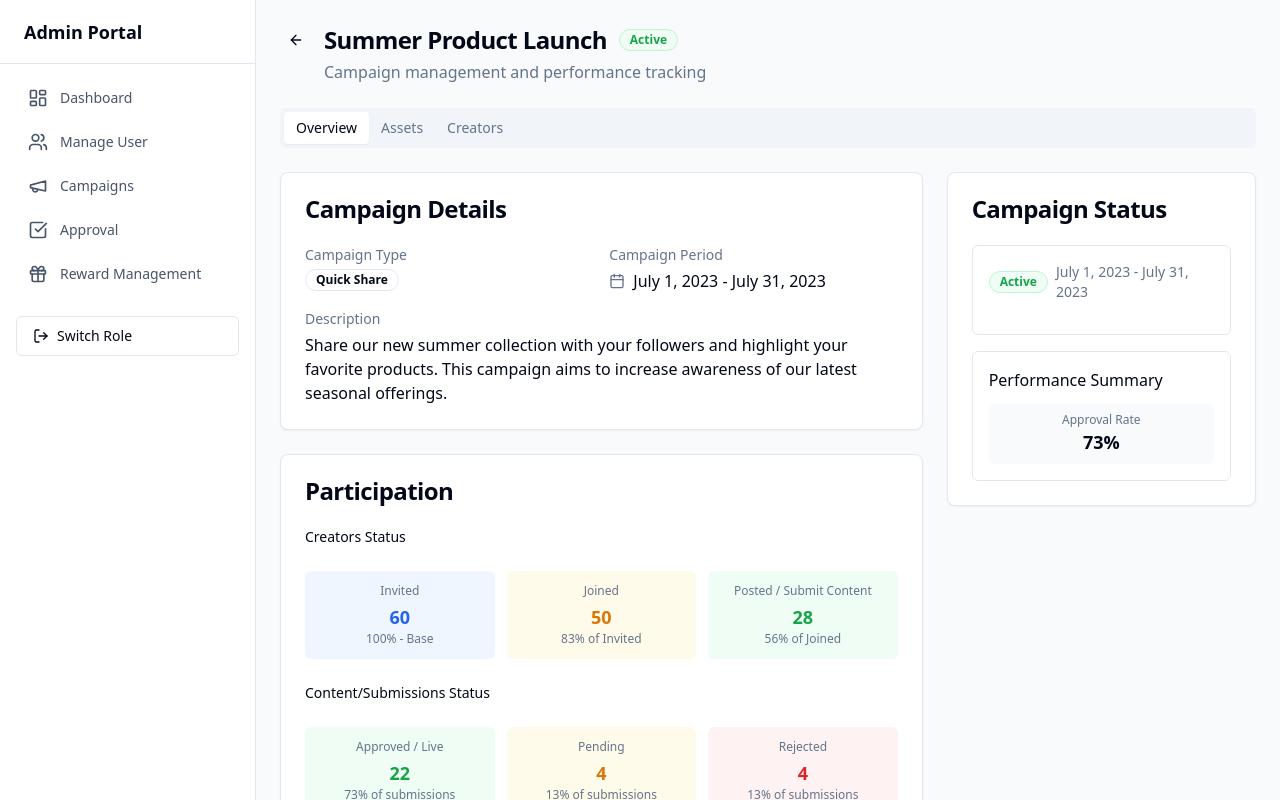
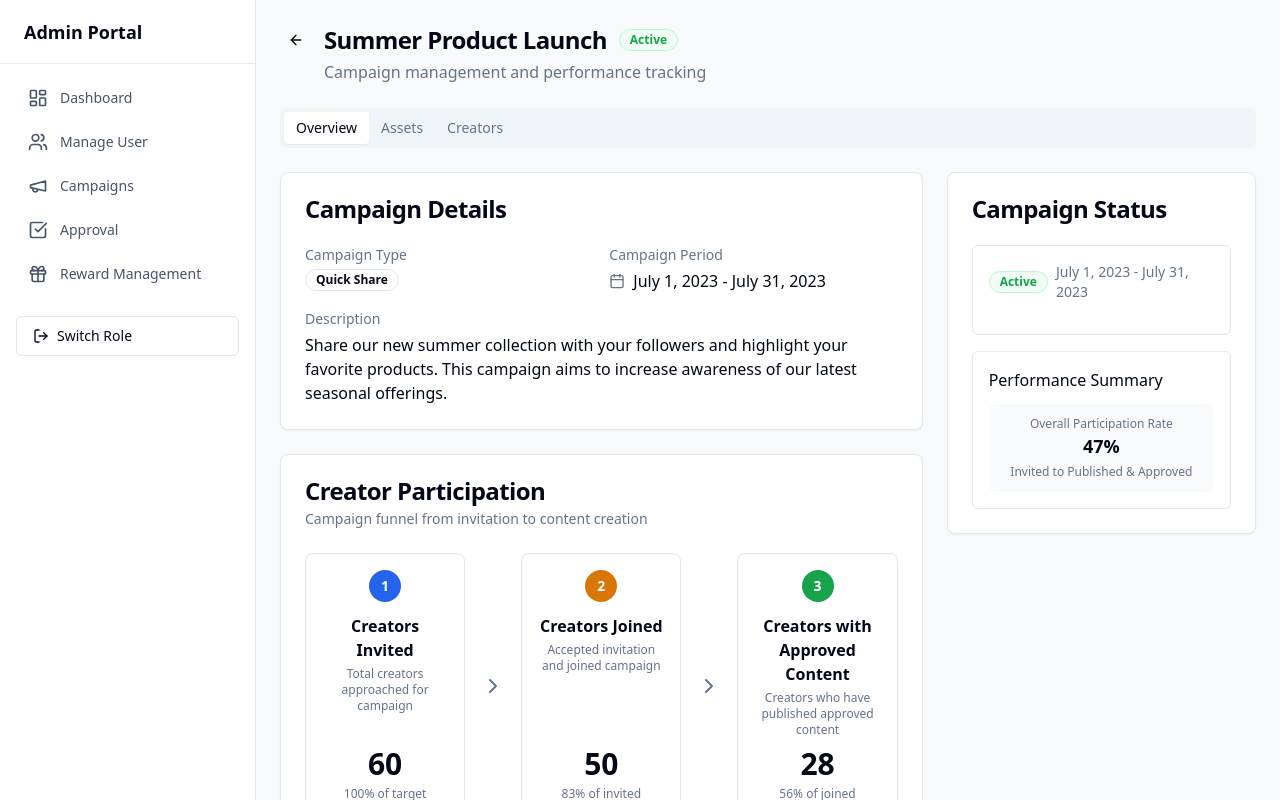
Before and after one commit to mdwikycahyo/eap-saas-mockup, a Next.js app: page /admin/campaigns/1 in a window 1280 px wide. Shown: the top 800 px of the page. Built offline with nearby package versions, Linux system fonts and the light colour scheme.

Commit message:
minor enhancement on super admin and major at campaign detail

```diff
--- a/app/admin/campaigns/[id]/page.tsx
+++ b/app/admin/campaigns/[id]/page.tsx
@@ -5,8 +5,8 @@ import { Card, CardContent, CardDescription, CardHeader, CardTitle } from "@/com
 import { Tabs, TabsList, TabsTrigger, TabsContent } from "@/components/ui/tabs"
 import { Button } from "@/components/ui/button"
 import { Badge } from "@/components/ui/badge"
-import { Textarea } from "@/components/ui/textarea"
-import { Calendar, Download, ArrowLeft, FileText, ImageIcon, VideoIcon } from "lucide-react"
+import { Textarea } from "@/components/ui/textarea" // Keep Textarea if used elsewhere, or remove if only for assets
+import { Calendar, Download, ArrowLeft, FileText, ImageIcon, VideoIcon, ChevronRight, ChevronDown } from "lucide-react"
 import { useRouter } from "next/navigation"
 import { CustomPagination } from "@/components/ui/custom-pagination"
 
@@ -365,71 +365,85 @@ export default function CampaignDetail({ params }: CampaignDetailProps) {
                   </div>
                 </CardContent>
               </Card>
-
               <div className="space-y-6 mt-6">
                 <Card>
                   <CardHeader>
-                    <CardTitle>Participation</CardTitle>
+                    <CardTitle>Creator Participation</CardTitle>
+                    <CardDescription>Campaign funnel from invitation to content creation</CardDescription>
                   </CardHeader>
                   <CardContent>
-                    <div className="space-y-6">
-                      <h3 className="text-sm font-medium">Creators Status</h3>
-                      <div className="grid grid-cols-3 gap-3">
-                        <div className="p-3 bg-blue-50 rounded-md text-center">
-                          <p className="text-xs text-muted-foreground mb-1">Invited</p>
-                          <p className="text-lg font-bold text-blue-600">{campaign.invited}</p>
-                          <p className="text-xs text-muted-foreground">100% - Base</p>
+                    <div className="flex flex-col md:flex-row items-stretch justify-between gap-4">
+                      {/* Step 1: Invited */}
+                      <div className="flex-1 p-4 border rounded-lg text-center flex flex-col justify-between">
+                        <div>
+                          <div className="flex items-center justify-center mb-3">
+                            <span className="bg-blue-600 text-white rounded-full h-8 w-8 flex items-center justify-center text-sm font-bold">
+                              1
+                            </span>
+                          </div>
+                          <h4 className="font-semibold text-base mb-1">Creators Invited</h4>
+                          <p className="text-xs text-muted-foreground mb-2">Total creators approached for campaign</p>
                         </div>
-                        <div className="p-3 bg-amber-50 rounded-md text-center">
-                          <p className="text-xs text-muted-foreground mb-1">Joined</p>
-                          <p className="text-lg font-bold text-amber-600">{campaign.participants}</p>
+                        <div>
+                          <p className="text-3xl font-bold mb-1">{campaign.invited}</p>
+                          <p className="text-xs text-muted-foreground">100% of target</p>
+                        </div>
+                      </div>
+
+                      <div className="hidden md:flex items-center justify-center text-muted-foreground">
+                        <ChevronRight className="h-6 w-6" />
+                      </div>
+                      <div className="flex md:hidden items-center justify-center text-muted-foreground my-2">
+                        <ChevronDown className="h-6 w-6" />
+                      </div>
+
+                      {/* Step 2: Joined */}
+                      <div className="flex-1 p-4 border rounded-lg text-center flex flex-col justify-between">
+                        <div>
+                          <div className="flex items-center justify-center mb-3">
+                            <span className="bg-amber-600 text-white rounded-full h-8 w-8 flex items-center justify-center text-sm font-bold">
+                              2
+                            </span>
+                          </div>
+                          <h4 className="font-semibold text-base mb-1">Creators Joined</h4>
+                          <p className="text-xs text-muted-foreground mb-2">Accepted invitation and joined campaign</p>
+                        </div>
+                        <div>
+                          <p className="text-3xl font-bold mb-1">{campaign.participants}</p>
                           <p className="text-xs text-muted-foreground">
                             {campaign.invited > 0 ? Math.round((campaign.participants / campaign.invited) * 100) : 0}%
-                            of Invited
+                            of invited
                           </p>
                         </div>
-                        <div className="p-3 bg-green-50 rounded-md text-center">
-                          <p className="text-xs text-muted-foreground mb-1">Posted / Submit Content</p>
-                          <p className="text-lg font-bold text-green-600">{campaign.posted}</p>
+                      </div>
+
+                      <div className="hidden md:flex items-center justify-center text-muted-foreground">
+                        <ChevronRight className="h-6 w-6" />
+                      </div>
+                      <div className="flex md:hidden items-center justify-center text-muted-foreground my-2">
+                        <ChevronDown className="h-6 w-6" />
+                      </div>
+
+                      {/* Step 3: Approved Content */}
+                      <div className="flex-1 p-4 border rounded-lg text-center flex flex-col justify-between">
+                        <div>
+                          <div className="flex items-center justify-center mb-3">
+                            <span className="bg-green-600 text-white rounded-full h-8 w-8 flex items-center justify-center text-sm font-bold">
+                              3
+                            </span>
+                          </div>
+                          <h4 className="font-semibold text-base mb-1">Creators with Approved Content</h4>
+                          <p className="text-xs text-muted-foreground mb-2">
+                            Creators who have published approved content
+                          </p>
+                        </div>
+                        <div>
+                          <p className="text-3xl font-bold mb-1">{campaign.posted}</p>
                           <p className="text-xs text-muted-foreground">
                             {campaign.participants > 0
                               ? Math.round((campaign.posted / campaign.participants) * 100)
                               : 0}
-                            % of Joined
-                          </p>
-                        </div>
-                      </div>
-
-                      <h3 className="text-sm font-medium">Content/Submissions Status</h3>
-                      <div className="grid grid-cols-3 gap-3 text-center">
-                        <div className="p-3 bg-green-50 rounded-md">
-                          <p className="text-xs text-muted-foreground mb-1">Approved / Live</p>
-                          <p className="text-lg font-bold text-green-600">{campaign.submissions.approved}</p>
-                          <p className="text-xs text-muted-foreground">
-                            {campaign.submissions.total > 0
-                              ? Math.round((campaign.submissions.approved / campaign.submissions.total) * 100)
-                              : 0}
-                            % of submissions
-                          </p>
-                        </div>
-                        <div className="p-3 bg-amber-50 rounded-md">
-                          <p className="text-xs text-muted-foreground mb-1">Pending</p>
-                          <p className="text-lg font-bold text-amber-600">{campaign.submissions.pending}</p>
-                          <p className="text-xs text-muted-foreground">
-                            {campaign.submissions.total > 0
-                              ? Math.round((campaign.submissions.pending / campaign.submissions.total) * 100)
-                              : 0}
-                            % of submissions
-                          </p>
-                        </div>
-                        <div className="p-3 bg-red-50 rounded-md">
-                          <p className="text-xs text-muted-foreground mb-1">Rejected</p>
-                          <p className="text-lg font-bold text-red-600">{campaign.submissions.rejected}</p>
-                          <p className="text-xs text-muted-foreground">
-                            {campaign.submissions.total > 0
-                              ? Math.round((campaign.submissions.rejected / campaign.submissions.total) * 100)
-                              : 0}
-                            % of submissions
+                            % of joined
                           </p>
                         </div>
                       </div>
@@ -515,14 +529,12 @@ export default function CampaignDetail({ params }: CampaignDetailProps) {
 
                     <div className="p-4 border rounded-md">
                       <h3 className="font-medium mb-3">Performance Summary</h3>
-                      <div className="p-2 bg-slate-50 rounded-md text-center">
-                        <p className="text-xs text-muted-foreground">Approval Rate</p>
+                      <div className="p-3 bg-slate-50 rounded-md text-center">
+                        <p className="text-xs text-muted-foreground">Overall Participation Rate</p>
                         <p className="text-lg font-bold">
-                          {campaign.submissions.total > 0
-                            ? Math.round((campaign.submissions.approved / campaign.submissions.total) * 100)
-                            : 0}
-                          %
+                          {campaign.invited > 0 ? Math.round((campaign.posted / campaign.invited) * 100) : 0}%
                         </p>
+                        <p className="text-xs text-muted-foreground mt-1">Invited to Published & Approved</p>
                       </div>
                     </div>
                   </div>
--- a/app/superadmin/clients/[id]/edit/page.tsx
+++ b/app/superadmin/clients/[id]/edit/page.tsx
@@ -389,7 +389,7 @@ function AddClientForm({ onSubmit, onCancel, initialData = null, isEditing = fal
                   <div className="flex flex-col items-center justify-center gap-2">
                     <Upload className="h-8 w-8 text-slate-400" />
                     <p className="text-sm font-medium">Upload square logo</p>
-                    <p className="text-xs text-muted-foreground">SVG, PNG, JPG (max. 2MB)</p>
+                    <p className="text-xs text-muted-foreground">PNG, JPG (max. 2MB)</p>
                   </div>
                   <Button variant="outline" size="sm" className="mt-4">
                     Select File
@@ -406,7 +406,7 @@ function AddClientForm({ onSubmit, onCancel, initialData = null, isEditing = fal
                   <div className="flex flex-col items-center justify-center gap-2">
                     <Upload className="h-8 w-8 text-slate-400" />
                     <p className="text-sm font-medium">Upload horizontal logo</p>
-                    <p className="text-xs text-muted-foreground">SVG, PNG, JPG (max. 2MB)</p>
+                    <p className="text-xs text-muted-foreground">PNG, JPG (max. 2MB)</p>
                   </div>
                   <Button variant="outline" size="sm" className="mt-4">
                     Select File
--- a/app/superadmin/clients/[id]/reward-balance/page.tsx
+++ b/app/superadmin/clients/[id]/reward-balance/page.tsx
@@ -579,7 +579,7 @@ export default function RewardBalancePage({ params }) {
               <div className="flex gap-2">
                 <Button variant="outline" onClick={handleExportTransactions}>
                   <Download className="mr-2 h-4 w-4" />
-                  Export Transactions
+                  Download Report
                 </Button>
                 <Dialog open={isTopUpModalOpen} onOpenChange={setIsTopUpModalOpen}>
                   <DialogTrigger asChild>
@@ -646,7 +646,7 @@ export default function RewardBalancePage({ params }) {
                         {formErrors.evidenceFile && (
                           <p className="text-sm text-red-500 mt-1">{formErrors.evidenceFile}</p>
                         )}
-                        <p className="text-xs text-muted-foreground mt-1">Supported formats: JPG, PNG, PDF (max 5MB)</p>
+                        <p className="text-xs text-muted-foreground mt-1">Supported formats: JPG, PNG (max 2MB)</p>
                       </div>
                     </div>
                     <DialogFooter>
@@ -944,7 +944,7 @@ export default function RewardBalancePage({ params }) {
                   <p className="text-sm text-muted-foreground mt-1">Current: {editingTransaction.evidence.fileName}</p>
                 )}
                 {formErrors.evidenceFile && <p className="text-sm text-red-500 mt-1">{formErrors.evidenceFile}</p>}
-                <p className="text-xs text-muted-foreground mt-1">Supported formats: JPG, PNG, PDF (max 5MB)</p>
+                <p className="text-xs text-muted-foreground mt-1">Supported formats: JPG, PNG (max 2MB)</p>
               </div>
             </div>
             <DialogFooter>
--- a/app/superadmin/clients/add/page.tsx
+++ b/app/superadmin/clients/add/page.tsx
@@ -313,7 +313,7 @@ function AddClientForm({ onSubmit, onCancel, initialData = null, isEditing = fal
                   <div className="flex flex-col items-center justify-center gap-2">
                     <Upload className="h-8 w-8 text-slate-400" />
                     <p className="text-sm font-medium">Upload square logo</p>
-                    <p className="text-xs text-muted-foreground">SVG, PNG, JPG (max. 2MB)</p>
+                    <p className="text-xs text-muted-foreground">PNG, JPG (max. 2MB)</p>
                   </div>
                   <Button variant="outline" size="sm" className="mt-4">
                     Select File
@@ -330,7 +330,7 @@ function AddClientForm({ onSubmit, onCancel, initialData = null, isEditing = fal
                   <div className="flex flex-col items-center justify-center gap-2">
                     <Upload className="h-8 w-8 text-slate-400" />
                     <p className="text-sm font-medium">Upload horizontal logo</p>
-                    <p className="text-xs text-muted-foreground">SVG, PNG, JPG (max. 2MB)</p>
+                    <p className="text-xs text-muted-foreground">PNG, JPG (max. 2MB)</p>
                   </div>
                   <Button variant="outline" size="sm" className="mt-4">
                     Select File
```
Also changed, not shown: app/superadmin/clients/[id]/subscription/page.tsx (+10 -0 lines).
